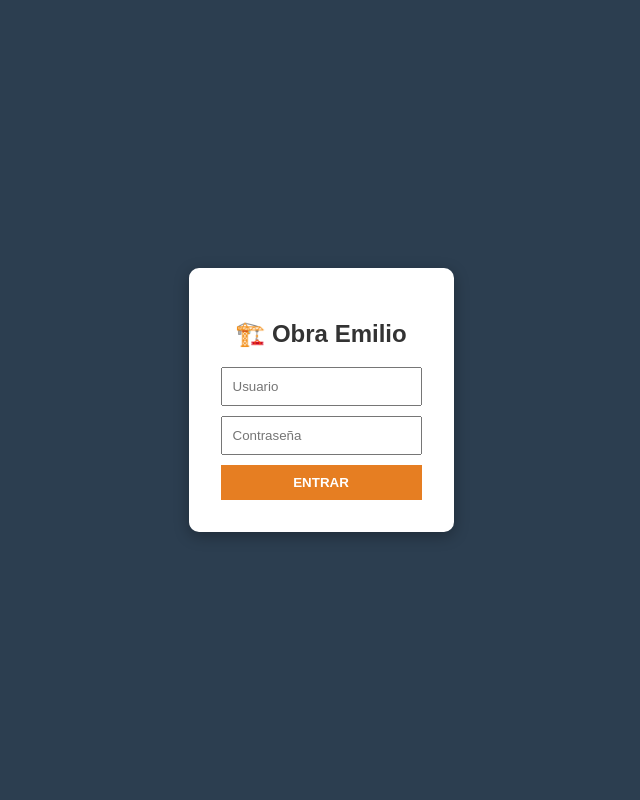
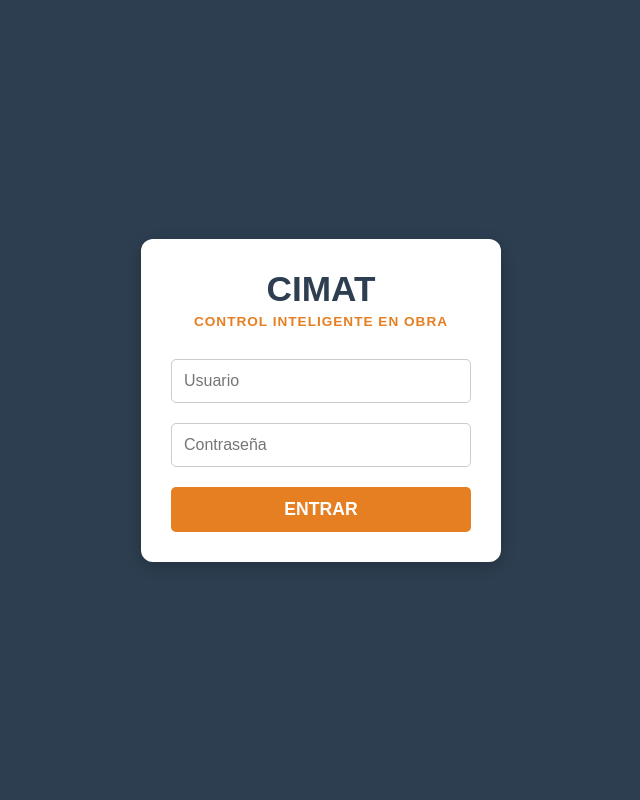
Before and after one commit to emilioyerbesram-star/control_obra_uady, a Flask app: page / in a window 1280 px wide. Shown: the whole page, without its empty margins (319-959 px from the left). Run offline with Flask 3, Linux system fonts and the light colour scheme.

Commit message:
Update login.html

```diff
--- a/templates/login.html
+++ b/templates/login.html
@@ -2,21 +2,27 @@
 <html lang="es">
 <head>
     <meta charset="UTF-8">
-    <title>Entrada - Control de Obra</title>
+    <title>CIMAT - Iniciar Sesión</title>
+    <meta name="viewport" content="width=device-width, initial-scale=1.0">
     <style>
-        body { font-family: sans-serif; background: #2c3e50; color: white; display: flex; justify-content: center; align-items: center; height: 100vh; margin: 0; }
-        .card { background: white; color: #333; padding: 2rem; border-radius: 10px; box-shadow: 0 4px 15px rgba(0,0,0,0.3); text-align: center; }
-        input { display: block; width: 100%; margin: 10px 0; padding: 10px; box-sizing: border-box; }
-        button { background: #e67e22; color: white; border: none; padding: 10px 20px; cursor: pointer; width: 100%; font-weight: bold; }
+        body { font-family: sans-serif; background: #2c3e50; display: flex; justify-content: center; align-items: center; height: 100vh; margin: 0; }
+        .card { background: white; padding: 30px; border-radius: 12px; box-shadow: 0 4px 15px rgba(0,0,0,0.2); max-width: 360px; width: 100%; text-align: center; box-sizing: border-box; }
+        .brand { font-size: 2.2rem; font-weight: bold; margin: 0; color: #2c3e50; }
+        .subtitle { font-size: 0.85rem; color: #e67e22; margin: 5px 0 20px 0; text-transform: uppercase; letter-spacing: 1px; font-weight: bold; }
+        input { width: 100%; padding: 12px; margin: 10px 0; border: 1px solid #ccc; border-radius: 5px; box-sizing: border-box; font-size: 1rem; }
+        .btn { background: #e67e22; color: white; padding: 12px; border: none; width: 100%; font-size: 1.1rem; border-radius: 5px; cursor: pointer; font-weight: bold; transition: background 0.2s; margin-top: 10px; }
+        .btn:hover { background: #d35400; }
     </style>
 </head>
 <body>
     <div class="card">
-        <h2>🏗️ Obra Emilio</h2>
+        <p class="brand">CIMAT</p>
+        <p class="subtitle">Control Inteligente en Obra</p>
+
         <form action="/login" method="post">
             <input type="text" name="usuario" placeholder="Usuario" required>
             <input type="password" name="password" placeholder="Contraseña" required>
-            <button type="submit">ENTRAR</button>
+            <button type="submit" class="btn">ENTRAR</button>
         </form>
     </div>
 </body>
```
